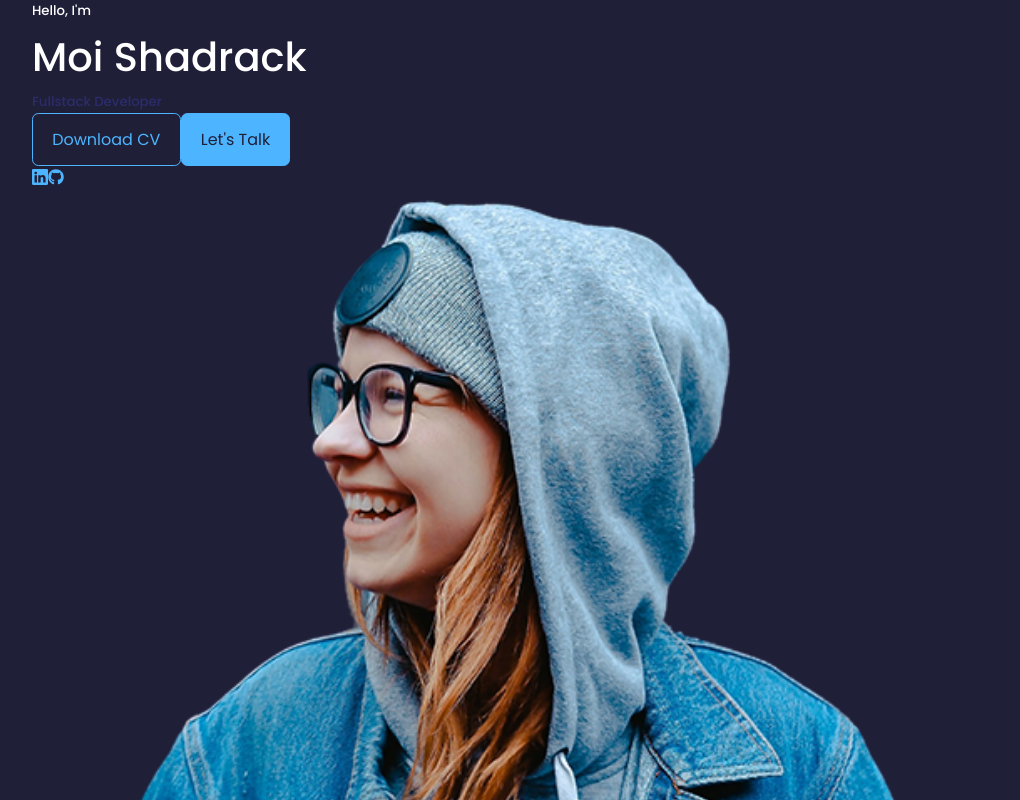
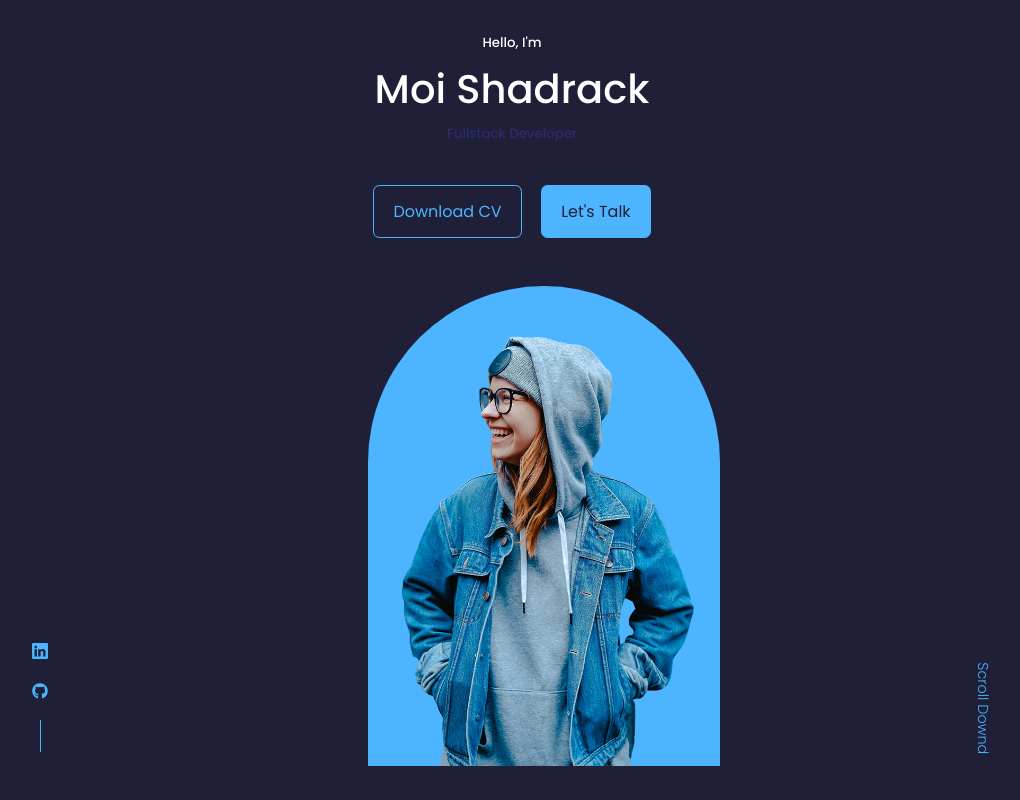
Before and after one commit to 12moi/portfolio-website, a React (Create React App) app: page / in a window 1280 px wide. Shown: the top 800 px of the page, without its empty margins (128-1148 px from the left). Built offline with nearby package versions, Linux system fonts and the light colour scheme.

Commit message:
style the header

```diff
--- a/src/components/header/Headersocial.jsx
+++ b/src/components/header/Headersocial.jsx
@@ -5,7 +5,7 @@ import {FaGithub}  from 'react-icons/fa'
 export class Headersocial extends Component {
   render() {
     return (
-      <div className='header_social'>
+      <div className='header__social'>
         <a href='https://linkedin.com' target="_blank"><BsLinkedin/></a>
         <a href='https://github.com' target="_blank"><FaGithub/></a>
       </div>
--- a/src/components/header/header.css
+++ b/src/components/header/header.css
@@ -0,0 +1,71 @@
+header{
+    padding-top: 2rem;
+    height: 100vh;
+    overflow: hidden;
+}
+.header_container{
+    position: relative;
+    height: 100%;
+    text-align: center;
+}
+.cta{
+    margin-top: 2.5rem;
+    display: flex;
+    gap: 1.2rem;
+    justify-content: center;
+}
+.header__social{
+    display: flex;
+    flex-direction: column;
+    gap: 0.8rem;
+    align-items: center;
+    left: 0;
+    position: absolute;
+    bottom: 3rem;
+}
+.header__social::after{
+    content: '';
+    width: 1px;
+    height: 2rem;
+    background-color: var(--color-primary);
+}
+.me{
+    /* background-color: linear-gradient(var(--color-primary), transparent); */
+    background-color: var(--color-primary);
+    height: 30rem;
+    width: 22rem;
+    position: absolute;
+
+    left:35%;
+    margin-top: 3rem;
+    border-radius: 12rem 12rem 0 0;
+    overflow: hidden;
+    padding: 3rem 1.5rem 1.5rem 1.5rem;
+}
+.scroll__downd{
+    position: absolute;
+    right: -2.3rem;
+    bottom: 5rem;
+    font-weight: 200;
+    font-size: 0.9rem;
+    transform: rotate(90deg);
+}
+
+
+@media screen and (max-width: 1024px){
+    header{
+      height: 68vh;
+    }
+    section{
+      margin-top: 6rem;
+    }
+    }
+
+    @media screen and (max-width: 600px){
+        header{
+            height: 100vh;
+          }
+     .header__social, .scroll__downd{
+        display: none;
+     }
+      }
```
